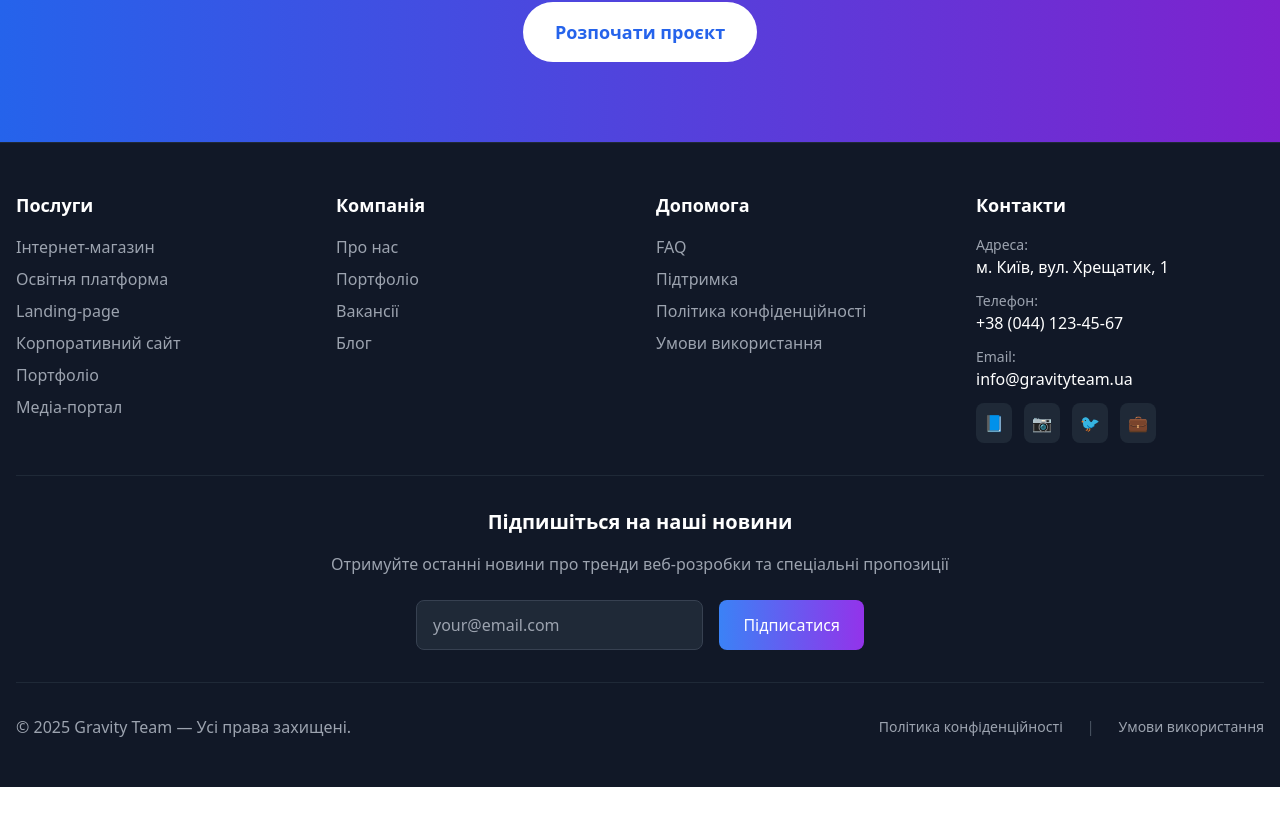
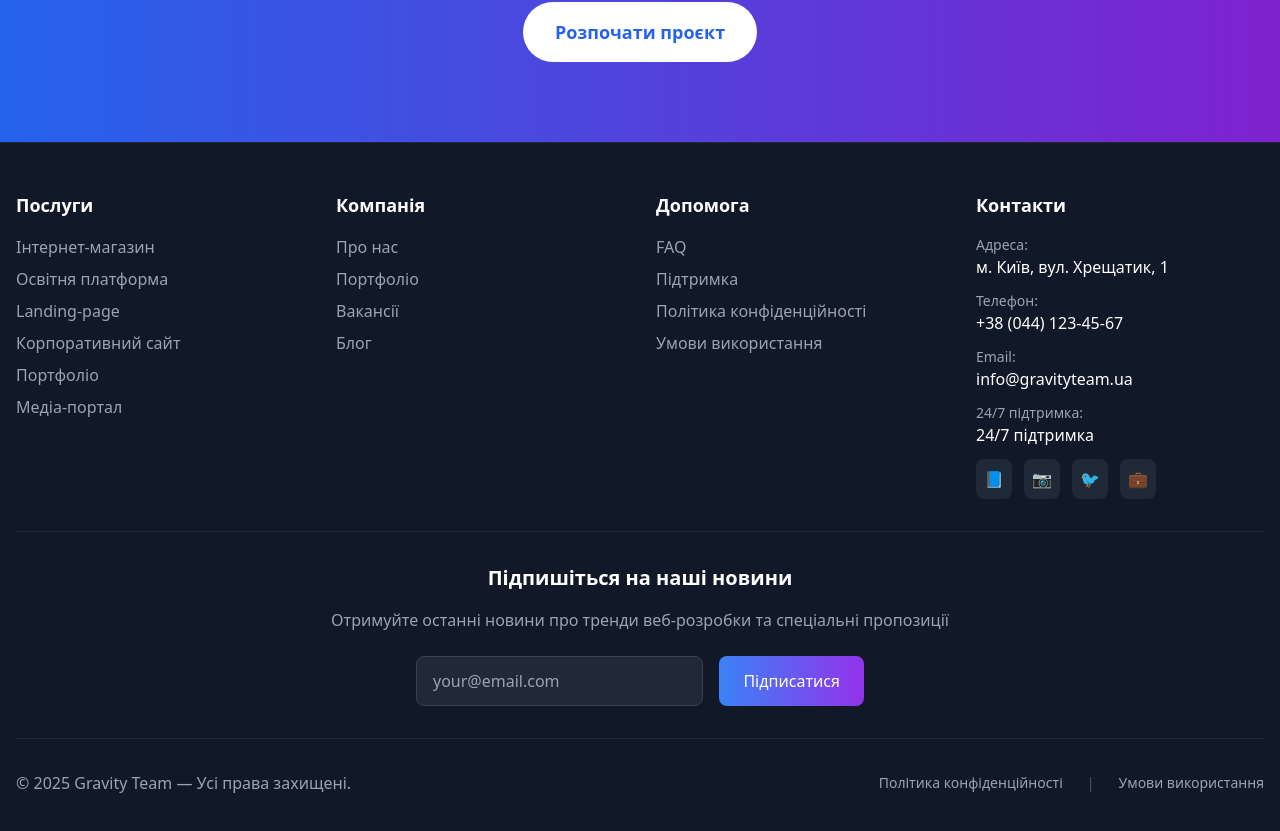
Before and after one commit to tarastm95/gravity-site-forge-8ff965e8, a React (Vite) app: page /service/1 in a window 1280 px wide. Shown: the part 2399-3230 px from the top of the page. Before the commit the page ends 3186 px from the top, so only its background shows below. Built offline with nearby package versions, Linux system fonts and the light colour scheme.

Commit message:
Add translations for working hours.
Added translations for "Режим роботи" and "24/7 support" to the LanguageContext.

```diff
--- a/src/components/Footer.tsx
+++ b/src/components/Footer.tsx
@@ -109,6 +109,10 @@ const Footer: React.FC = () => {
                 <p className="text-gray-400 text-sm">{t('emailLabel')}:</p>
                 <p className="text-white">{t('footerEmail')}</p>
               </div>
+              <div>
+                <p className="text-gray-400 text-sm">{t('workingHours')}:</p>
+                <p className="text-white">{t('workingHours')}</p>
+              </div>
 
               {/* Social Media */}
               <div className="flex space-x-3 mt-4">
```
